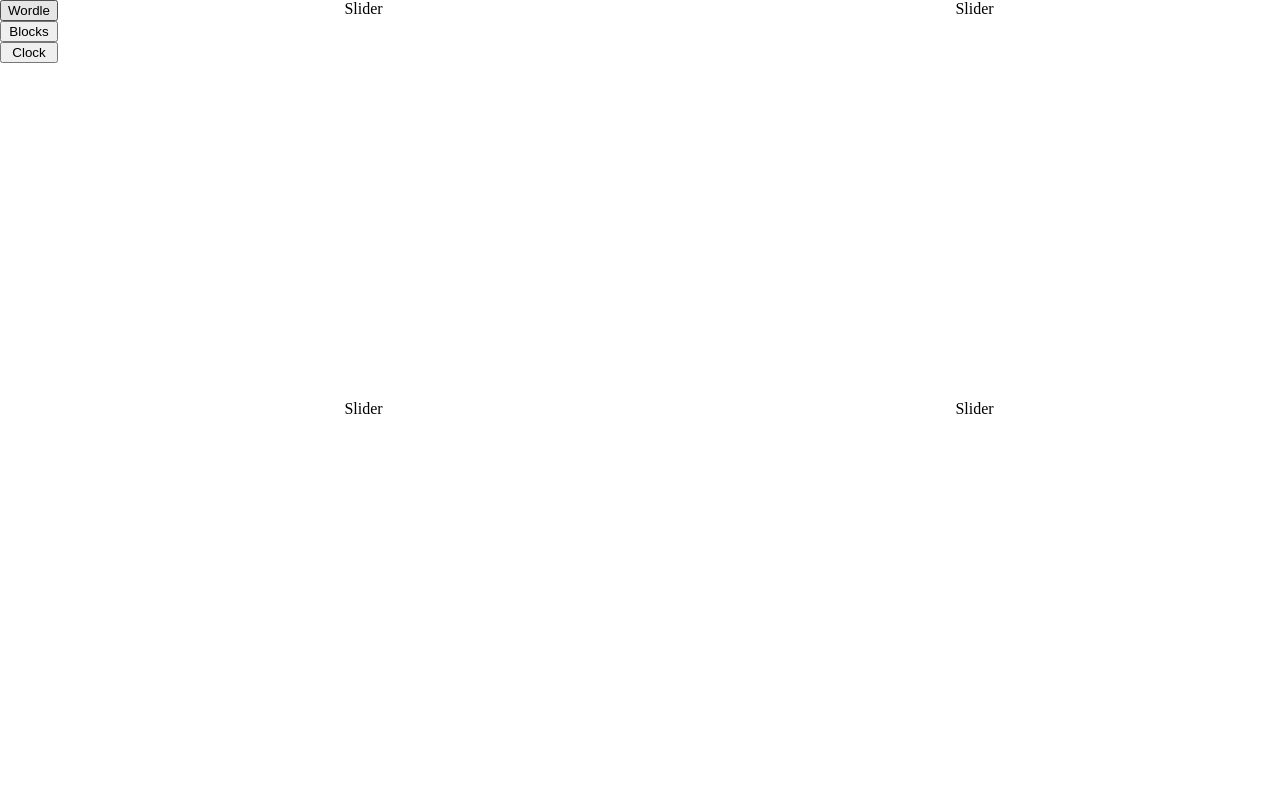
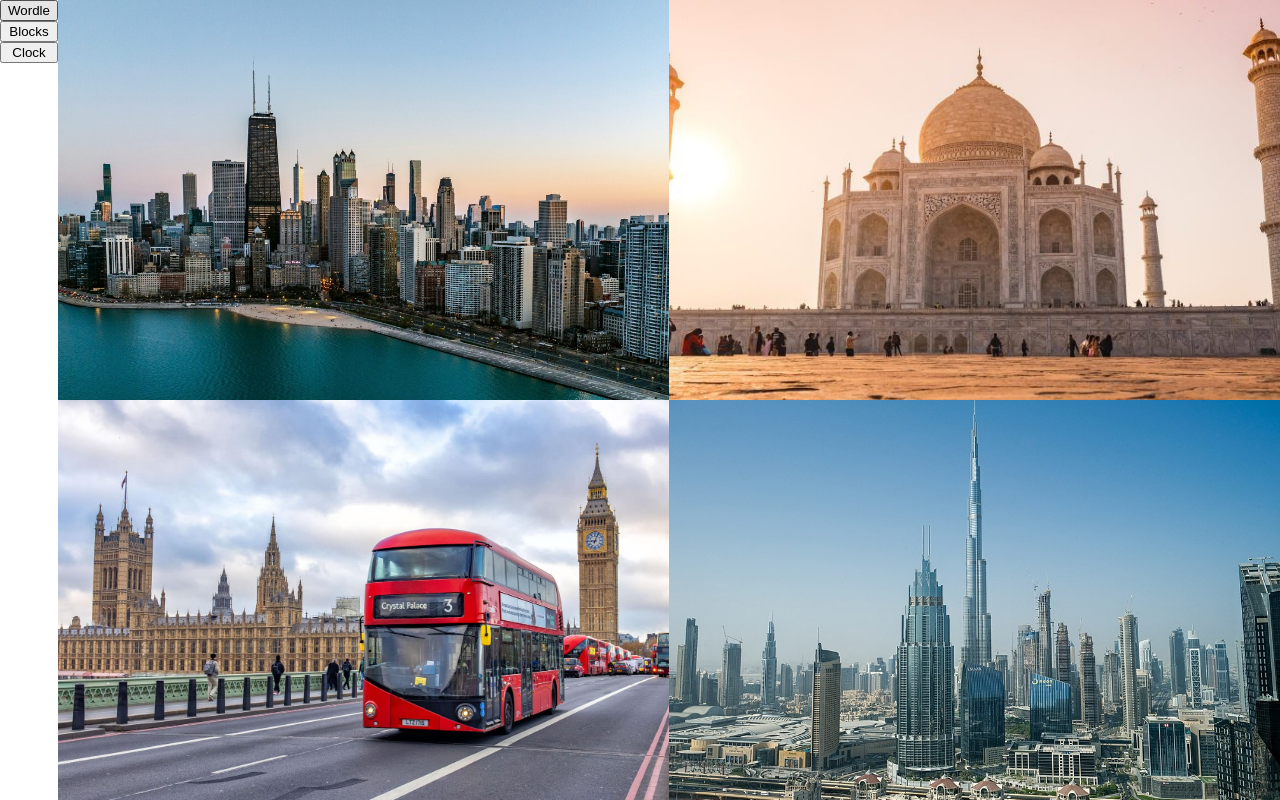
Before and after one commit to aswinsvijay/react-app, a React (Vite) app: page / in a window 1280 px wide. Both pictures are taken after a click on the button "Clock". Built offline with nearby package versions, Linux system fonts and the light colour scheme.

Commit message:
show background images

```diff
--- a/src/Clock/App.css
+++ b/src/Clock/App.css
@@ -1,7 +1,6 @@
 :root {
   --cell-size: 40px;
   --offset: 0;
-  --background: url('./images/america-chicago.jpg');
 }
 
 #clock-grid {
@@ -32,7 +31,6 @@
   width: 100%;
   height: 100%;
 
-  background-image: var(--background);
   background-size: cover;
   background-position: center;
 
--- a/src/Clock/App.tsx
+++ b/src/Clock/App.tsx
@@ -86,8 +86,17 @@ const App: React.FC<NonNullable<unknown>> = () => {
   return (
     <div className="App" onClick={setNextVariantIndex}>
       <div id="clock-grid">
-        {configs.map((cfg) => {
-          return <div className="background-container">{Component.name}</div>;
+        {configs.map((config) => {
+          return (
+            <div className="background-container">
+              <div
+                className="background"
+                style={{
+                  backgroundImage: `url(public/clock/${config.timeZoneId.toLowerCase().replace('/', '-')}.jpg)`,
+                }}
+              ></div>
+            </div>
+          );
         })}
       </div>
     </div>
```
